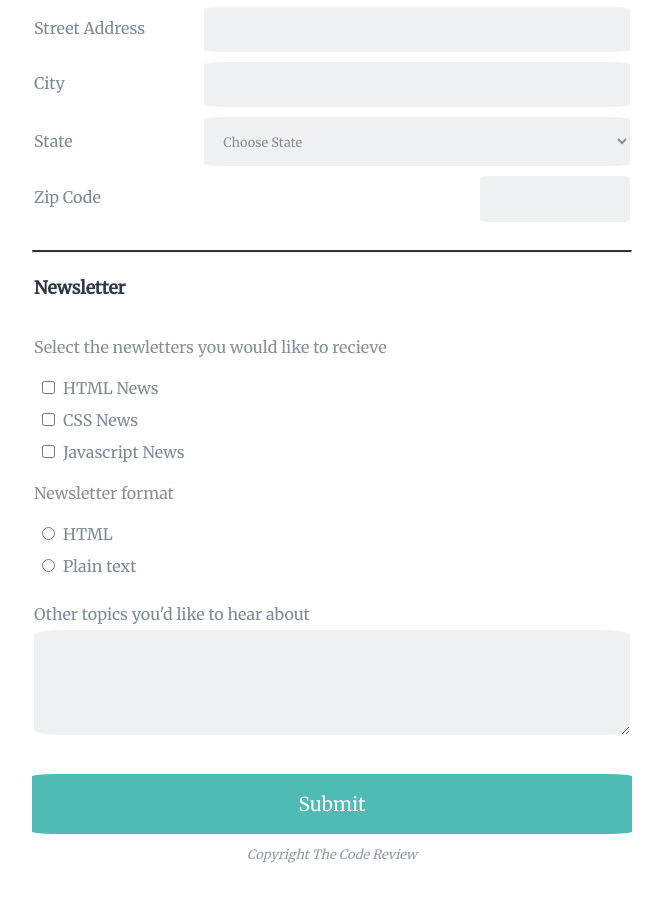
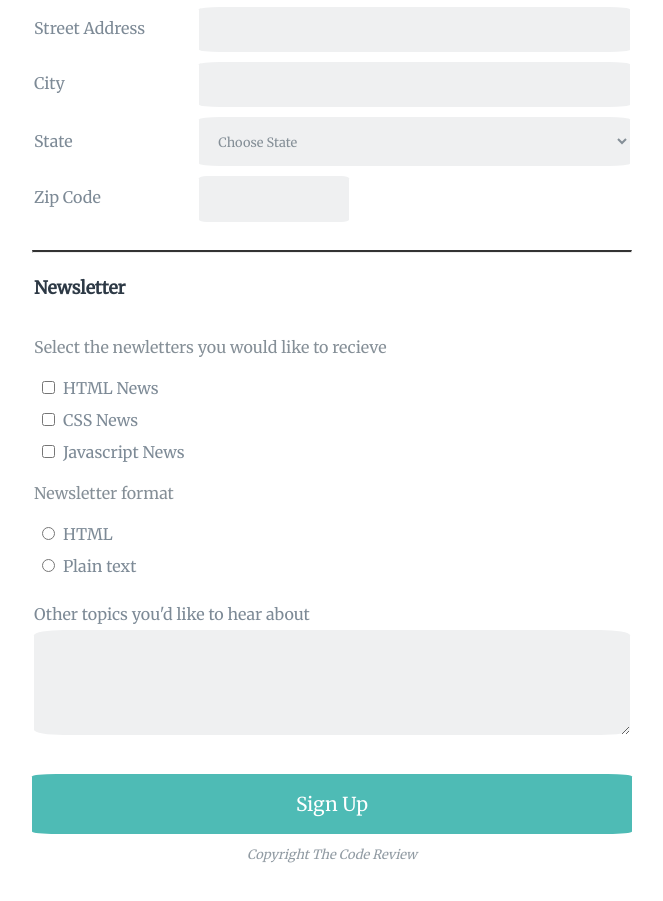
Before and after one commit to skullkid61/treehouse-project-3, a plain HTML site: page index.html in a window 1280 px wide. Shown: the part 477-1378 px from the top of the page, without its empty margins (308-971 px from the left). Drawn offline with Linux system fonts and the light colour scheme.

Commit message:
Final Night 1

```diff
--- a/css/main.css
+++ b/css/main.css
@@ -71,7 +71,7 @@ input::placeholder {
   text-align: right;
   color: #9da2a7;
   font-size: .9em;
-  font-style: semi-italic;
+  font-style: italic;
   padding-right: 5px;
 }
 
@@ -168,11 +168,12 @@ hr.top-bar {
   li {
     display: flex;
     align-items: baseline;
+    justify-content: flex-start;
   }
 
   li label {
-    flex: 200px 1;
-    margin-right: 30px;
+    margin-right: 15px;
+    min-width: 150px;
   }
 
   input[type="text"],
--- a/index.html
+++ b/index.html
@@ -79,7 +79,7 @@
           </div>
         </fieldset>
 
-        <input type="submit">
+        <input type="submit" value="Sign Up">
 
         <p class="copyright">Copyright The Code Review</p>
 
```
